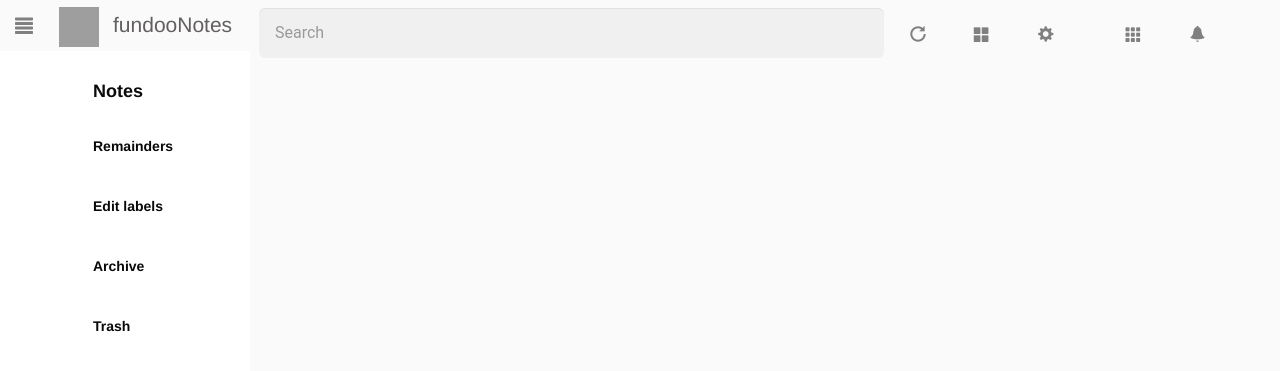
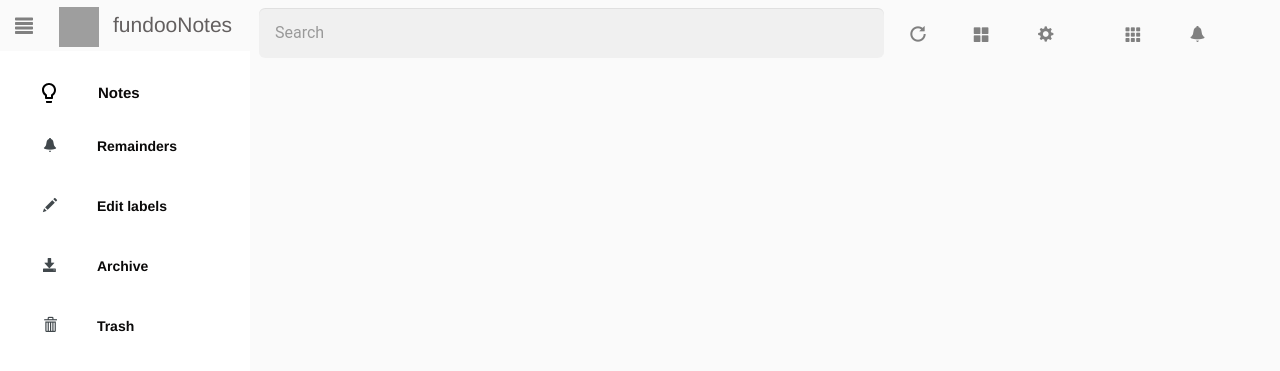
Before and after one commit to rohinizade27/PythonDjangoPrograms, a Django app: page / in a window 1280 px wide. Shown: the top 371 px of the page. Run offline with Django 3.2, Linux system fonts and the light colour scheme; some libraries are stand-ins or nearby versions; grey boxes are pictures that could not be loaded.

Commit message:
Add files via upload

```diff
--- a/fandoo_note_app/users/static/users/main.css
+++ b/fandoo_note_app/users/static/users/main.css
@@ -685,6 +685,8 @@ a.article-title:hover {
   text-align: center;
   width: 20px;
   line-height: 18px;
+  margin-top: -16px;
+  margin-left: -83px;
 }
 
 /*.sidebar-nav li a:hover,
@@ -702,11 +704,20 @@ a.article-title:hover {
 .sidebar-nav > .sidebar-brand {
   height: 65px;
   line-height: 60px;
-  font-size: 18px;
+  font-size: 15px;
 }
 
 .sidebar-nav > .sidebar-brand a {
    color: #0c0a0a;
+   margin-top: -77px;
+   margin-left: 5px;
+}
+
+@media (min-width: 768px)
+.container-fluid>.navbar-collapse, .container-fluid>.navbar-header, .container>.navbar-collapse, .container>.navbar-header {
+    margin-right: -15px;
+    margin-left: -15px;
+    margin-bottom: -25px;
 }
 
 /*.sidebar-nav > .sidebar-brand a:hover {
@@ -726,6 +737,7 @@ margin-left: -39px;
     color:gray;
 
 }
+
 
 @media (max-width:767px) {
 
@@ -753,3 +765,8 @@ margin-left: -39px;
 }
 
 }
+
+.gb_Uc{
+margin-top: 30px;
+margin-left: 4px;
+}
--- a/fandoo_note_app/users/templates/users/base.html
+++ b/fandoo_note_app/users/templates/users/base.html
@@ -79,25 +79,30 @@
         <nav id="spy">
             <ul class="sidebar-nav nav">
                 <li class="sidebar-brand">
+                    <svg xmlns="http://www.w3.org/2000/svg" width="24" height="24"  class="gb_Uc"><path d="M9 21c0 .55.45 1 1 1h4c.55 0 1-.45 1-1v-1H9v1zm3-19C8.14 2 5 5.14 5 9c0 2.38 1.19 4.47 3 5.74V17c0 .55.45 1 1 1h6c.55 0 1-.45 1-1v-2.26c1.81-1.27 3-3.36 3-5.74 0-3.86-3.14-7-7-7zm2.85 11.1l-.85.6V16h-4v-2.3l-.85-.6A4.997 4.997 0 0 1 7 9c0-2.76 2.24-5 5-5s5 2.24 5 5c0 1.63-.8 3.16-2.15 4.1z"></path></svg>
                     <a href="#Notes"><span class="fa fa-home solo"><b>Notes</b></span></a>
                 </li>
                 <li>
                     <a href="#Remainders">
+                        <span  class="glyphicon glyphicon-bell"></span>
                         <span class="fa fa-anchor solo"><b>Remainders</b></span>
                     </a>
                 </li>
                 <li>
                     <a href="#lable">
+                        <span class="glyphicon glyphicon-pencil"></span>
                         <span class="fa fa-anchor solo"><b>Edit labels</b></span>
                     </a>
                 </li>
                 <li>
                     <a href="#Archive">
+                        <span class="glyphicon glyphicon-save"></span>
                         <span class="fa fa-anchor solo"><b>Archive</b></span>
                     </a>
                 </li>
                 <li>
                     <a href="#Trash">
+                        <span class="glyphicon glyphicon-trash"></span>
                         <span class="fa fa-anchor solo"><b>Trash</b></span>
                     </a>
                 </li>
```
